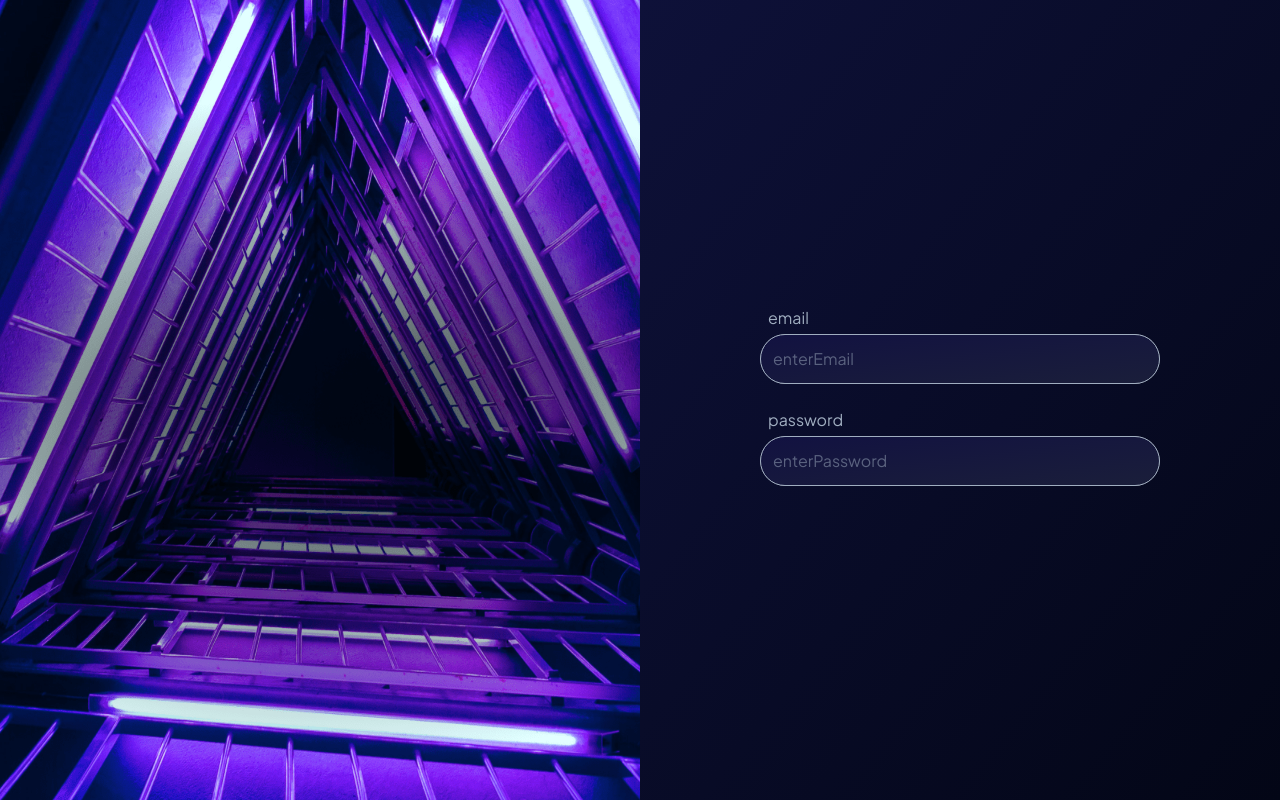
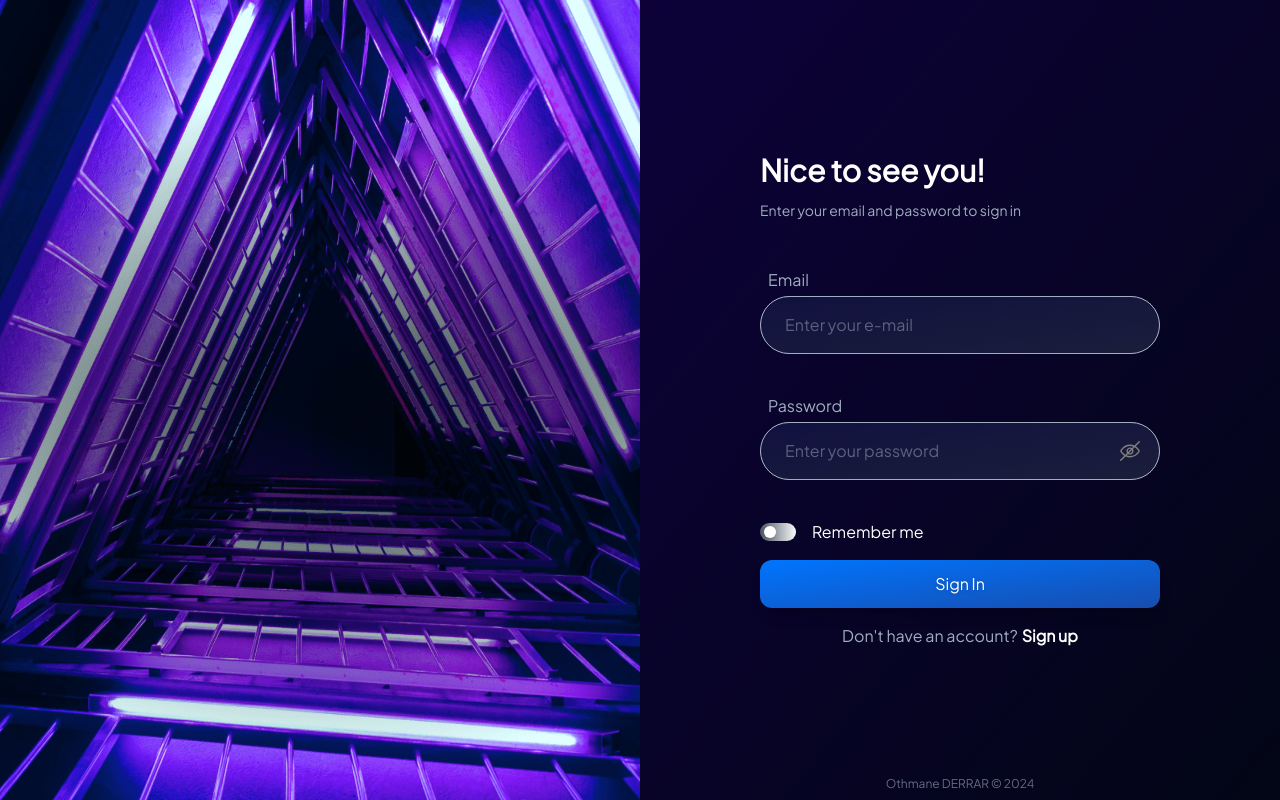
Before and after one commit to OthDr/dot-dashboard, a React (Create React App) app: page /sign-in in a window 1280 px wide. Built offline with nearby package versions, Linux system fonts and the light colour scheme.

Commit message:
signIn styling

```diff
--- /dev/null
+++ b/src/components/buttons/PrimaryButton.tsx
@@ -0,0 +1,28 @@
+import React from 'react'
+import LoadingSpinner from '../include/LoadingSpinner';
+import { useTranslation } from 'react-i18next';
+
+type Props = {
+    loading: boolean;
+    handleClick: () => void;
+};
+
+const PrimaryButton: React.FC<Props> = ({ loading, handleClick }) => {
+
+    const { t } = useTranslation();
+
+    return (
+        <button
+            disabled={loading}
+            className="bg-gradient-to-tl from-[#174DAF] to-primaryBlue px-4 md:px-6 py-3 w-full flex flex-col items-center justify-center rounded-xl text-white hover:rounded-lg hover:brightness-110 shadow-lg duration-100"
+            onClick={handleClick}
+        >
+            {loading
+                ? (< LoadingSpinner />)
+                : <p className='drop-shadow'>{t('signInBtn')}</p>
+            }
+        </button>
+    )
+}
+
+export default PrimaryButton
--- /dev/null
+++ b/src/components/buttons/SwitchButton.tsx
@@ -0,0 +1,33 @@
+import React from 'react';
+import { useTranslation } from 'react-i18next';
+
+type Props = {
+    isOn: boolean;
+    onSwitchToggle: (event: any) => void;
+};
+
+const SwitchButton: React.FC<Props> = ({ isOn, onSwitchToggle }) => {
+
+    const { t } = useTranslation();
+
+    return (
+        <div className="flex items-center gap-x-4">
+            <button
+                type='button'
+                className={`bg-gray-300 rounded-full w-9 h-[18px] flex items-center transition-colors ${isOn ? 'bg-gradient-to-l from-blue-300 to-primaryBlue' : 'bg-gradient-to-r from-gray-600 to-gray-50'
+                    }`}
+                onClick={(event: any) => onSwitchToggle(event)}
+            >
+                <span
+                    className={`bg-white brightness-100 w-3 h-3 rounded-full shadow-md transform transition-transform duration-300 ${isOn ? 'translate-x-[21px]' : 'translate-x-1'
+                        }`}
+                />
+            </button>
+            <p className='text-primaryWhite'>
+                {t("rememberMe")}
+            </p>
+        </div>
+    );
+};
+
+export default SwitchButton;
--- /dev/null
+++ b/src/components/include/DothBottomLabel.tsx
@@ -0,0 +1,13 @@
+import React from 'react';
+
+const DothBottomLabel = () => {
+    return (
+        <div className='absolute text-xs w-full bottom-2'>
+            <span className='block w-fit mx-auto text-baseGray opacity-60 drop-shadow'>
+            Othmane DERRAR &copy; {" " + new Date().getFullYear() + " "}
+            </span>
+        </div>
+    );
+};
+
+export default DothBottomLabel;
--- /dev/null
+++ b/src/components/include/LoadingSpinner.tsx
@@ -0,0 +1,16 @@
+import React from 'react';
+
+const LoadingSpinner: React.FC = () => {
+    return (
+        <div className="relative">
+            <span className="animate-spin text-primaryWhite">
+                <svg aria-hidden="true" className="w-6 h-6 text-gray-200 animate-spin fill-primaryBlue" viewBox="0 0 100 101" fill="none" xmlns="http://www.w3.org/2000/svg">
+                    <path d="M100 50.5908C100 78.2051 77.6142 100.591 50 100.591C22.3858 100.591 0 78.2051 0 50.5908C0 22.9766 22.3858 0.59082 50 0.59082C77.6142 0.59082 100 22.9766 100 50.5908ZM9.08144 50.5908C9.08144 73.1895 27.4013 91.5094 50 91.5094C72.5987 91.5094 90.9186 73.1895 90.9186 50.5908C90.9186 27.9921 72.5987 9.67226 50 9.67226C27.4013 9.67226 9.08144 27.9921 9.08144 50.5908Z" fill="currentColor" />
+                    <path d="M93.9676 39.0409C96.393 38.4038 97.8624 35.9116 97.0079 33.5539C95.2932 28.8227 92.871 24.3692 89.8167 20.348C85.8452 15.1192 80.8826 10.7238 75.2124 7.41289C69.5422 4.10194 63.2754 1.94025 56.7698 1.05124C51.7666 0.367541 46.6976 0.446843 41.7345 1.27873C39.2613 1.69328 37.813 4.19778 38.4501 6.62326C39.0873 9.04874 41.5694 10.4717 44.0505 10.1071C47.8511 9.54855 51.7191 9.52689 55.5402 10.0491C60.8642 10.7766 65.9928 12.5457 70.6331 15.2552C75.2735 17.9648 79.3347 21.5619 82.5849 25.841C84.9175 28.9121 86.7997 32.2913 88.1811 35.8758C89.083 38.2158 91.5421 39.6781 93.9676 39.0409Z" fill="currentFill" />
+                </svg>
+            </span>
+        </div >
+    );
+};
+
+export default LoadingSpinner;
--- a/src/components/inputs/PrimaryAuthInput.tsx
+++ b/src/components/inputs/PrimaryAuthInput.tsx
@@ -1,5 +1,7 @@
-import React from 'react'
+import React, { useState } from 'react'
 import { useTranslation } from 'react-i18next';
+import { ReactComponent as PasswordOn } from '../../assets/buttons/passwordOn.svg';
+import { ReactComponent as PasswordOff } from '../../assets/buttons/passwordOff.svg';
 
 type Props = {
     name: string,
@@ -19,8 +21,12 @@ const PrimaryAuthInput: React.FC<Props> = ({
 
     const { t } = useTranslation();
 
+    const borderStyle = (formik.touched[name] && formik.errors[name]) ? "border-red-400" : "border-baseGray";
+
+    const [showPassword, setShowPassword] = useState<boolean>(false);
+
     return (
-        <div className='relative w-full flex-col items-start pb-2'>
+        <div className='relative w-full flex-col items-start pb-6'>
 
             {label &&
                 <label
@@ -30,17 +36,28 @@ const PrimaryAuthInput: React.FC<Props> = ({
                     {t(label)}
                 </label>
             }
+            <div className="relative w-full h-fit block">
                 <input
                     name={name}
-                className='p-2 md:p-3 w-full text-baseGray text-sm md:text-base placeholder:text-baseGray/50 rounded-full border border-baseGray bg-gradient-to-br from-darkBlue to-darkPurple outline-none focus:shadow-md focus:border-primaryBlue focus:shadow-purple-600/50 duration-200'
-                type={inputType}
+                    className={`px-4 md:px-6 py-3 md:py-4 w-full text-baseGray text-sm md:text-base placeholder:text-baseGray/50 rounded-full border bg-gradient-to-br from-darkBlue to-darkPurple outline-none shadow-md shadow-transparent focus:border-primaryBlue hover:shadow-purple-600/35 focus:shadow-purple-600/50 duration-200 ${borderStyle}`}
+                    type={showPassword ? "text" : inputType}
                     placeholder={t(placeHolder)}
                     onBlur={formik.handleBlur}
                     onChange={formik.handleChange}
                     value={formik.values[name]}
                 />
+
+                {/* Toggle show/hide pwd */}
+                {inputType === "password" && (
+                    showPassword ?
+                        <PasswordOn onClick={() => setShowPassword(false)} className='absolute text-gray-600 w-5 h-5 bottom-1/3 end-5 cursor-pointer' />
+                        :
+                        <PasswordOff onClick={() => setShowPassword(true)} className='absolute text-gray-600 w-5 h-5 bottom-1/3 end-5 cursor-pointer' />
+                )
+                }
+            </div>
             {formik.touched[name] && formik.errors[name] && (
-                <p className="absolute flex text-primaryRed -bottom-4 left-0 text-xs lg:text-sm">
+                <p className="absolute flex text-primaryRed -bottom-0 start-2 text-xs lg:text-sm">
                     {formik.errors[name]}
                 </p>
             )}
--- a/src/index.css
+++ b/src/index.css
@@ -22,6 +22,11 @@ body {
   font-family: 'Plus Jakarta Sans';
 }
 
+#gradientH1 {
+
+}
+
+
 
 code {
   font-family: source-code-pro, Menlo, Monaco, Consolas, 'Courier New',
--- a/src/index.tsx
+++ b/src/index.tsx
@@ -2,6 +2,7 @@ import React from 'react';
 import ReactDOM from 'react-dom/client';
 import './index.css';
 import App from './App';
+import './utils/i18n';
 
 const root = ReactDOM.createRoot(
   document.getElementById('root') as HTMLElement
--- a/src/locales/en.json
+++ b/src/locales/en.json
@@ -6,7 +6,25 @@
     "password": "Password",
     "passwordConfirm": "Password confirm",
     "enterPassword": "Enter your password",
+    "enterEmail": "Enter your e-mail",
     "confirmPassword": "Confirm your new password",
     "passwordMatchmErr": "Not matched passwords",
-    "invalidEmail": "Invalid email"
+    "signInH3": "inspired by the future",
+    "signInH1": "The ultimate DOTH Dashboard",
+    "signInFormH1": "Nice to see you!",
+    "signInFormP": "Enter your email and password to sign in",
+    "invalidEmail": "Invalid email",
+    "requiredEmail": "Email is required",
+    "maxCharachters_255": "Maximum characters allowed is 255",
+    "minCharachters_5": "Minimum characters allowed is 5",
+    "requiredPassword": "Password is required",
+    "enterFullName": "Enter your fullname",
+    "enterPhone": "Enter your phone",
+    "acceptConditions": "Accept our conditions",
+    "youHaveAccount": "You have account",
+    "signUp": "Sign up",
+    "signIn": "Sign In",
+    "signInBtn": "Sign In",
+    "rememberMe": "Remember me",
+    "dontHaveAccount": "Don't have an account?"
 }
--- a/src/scenes/auth/SignIn.tsx
+++ b/src/scenes/auth/SignIn.tsx
@@ -1,11 +1,25 @@
-import React from 'react'
+import React, { useState } from 'react'
 import PrimaryAuthInput from '../../components/inputs/PrimaryAuthInput';
 import { SignUpRequestPayload } from '../../data/request/SignUpRequestPayload';
 import { useFormik } from 'formik';
 import signInValidation from '../../utils/formValidation/signInValidation';
 import bg from "../../assets/bg/signInBg.png";
+import { useTranslation } from 'react-i18next';
+import SwitchButton from '../../components/buttons/SwitchButton';
+import PrimaryButton from '../../components/buttons/PrimaryButton';
+import { Link } from 'react-router-dom';
+import DothBottomLabel from '../../components/include/DothBottomLabel';
 
 const SignIn: React.FC = () => {
+
+    const { t } = useTranslation();
+
+    const [isRemeberMe, setIsRemeberMe] = useState<boolean>(false);
+
+    const handleRemeberMe = (event: any) => {
+        event.preventDefault();
+        setIsRemeberMe(prev => !prev);
+    };
 
     const initialValues: SignUpRequestPayload = (
         {
@@ -26,17 +40,27 @@ const SignIn: React.FC = () => {
         }
     });
 
-    console.log(formik.values);
     return (
         <div className='max-w-[1920px] mx-auto flex h-screen'>
 
-            <img className='w-1/2' src={bg} alt="" />
+            <div className="relative w-1/2 hidden lg:block">
+                <img className='w-full h-full' src={bg} alt="" />
+                <div className="absolute top-0 start-0 drop-shadow-md capitalize w-full h-full flex flex-col gap-y-4  items-center justify-center bg-transparent text-primaryWhite font-bold animate-slowfade2">
+                    <h3 className='opacity-75 text-lg'>{t("signInH3")}</h3>
+                    <h1 className='lg:text-4xl'>{t("signInH1")}</h1>
+                </div>
+            </div>
 
-            <div className="w-1/2 flex flex-col items-center justify-center  bg-gradient-to-br from-darkestPurple1 to-darkestPurple2">
+            <div className="relative w-full p-4 lg:p-0 lg:w-1/2 flex flex-col items-center justify-center  bg-gradient-to-br from-darkestPurple1 to-darkestPurple2">
                 <form
-                    className='w-full md:w-[400px] space-y-2 md:space-y-4'
-                    action=""
+                    className='w-full md:w-[400px] space-y-2 md:space-y-4 animate-slowfade2'
+                    onSubmit={formik.handleSubmit}
                 >
+                    <div className="block space-y-2 lg:space-y-3 pb-4 lg:pb-8">
+                        <h1 id="gradientH1" className='text-start text-primaryWhite font-bold text-lg lg:text-3xl'>{t("signInFormH1")}</h1>
+                        <p className='text-start text-baseGray text-xs lg:text-sm'>{t("signInFormP")}</p>
+                    </div>
+
                     <PrimaryAuthInput
                         name="email"
                         label="email"
@@ -51,7 +75,24 @@ const SignIn: React.FC = () => {
                         placeHolder="enterPassword"
                         formik={formik}
                     />
+
+                    <SwitchButton
+                        isOn={isRemeberMe}
+                        onSwitchToggle={handleRemeberMe}
+                    />
+
+                    <PrimaryButton
+                        handleClick={() => null}
+                        loading={false}
+                    />
+
+                    <div className="w-fit mx-auto flex gap-x-1 text-sm lg:text-base text-baseGray">
+                        <p>{t("dontHaveAccount")}</p>
+                        <Link to="/sign-up" className='text-primaryWhite font-bold hover:underline'>{t("signUp")}</Link>
+                    </div>
                 </form>
+
+                <DothBottomLabel />
             </div>
         </div>
     )
--- a/src/utils/formValidation/signInValidation.ts
+++ b/src/utils/formValidation/signInValidation.ts
@@ -1,12 +1,20 @@
 import * as Yup from 'yup';
+import { SignUpRequestPayload } from '../../data/request/SignUpRequestPayload';
 import { t } from 'i18next';
 
 
-const signInValidation = Yup.object({
-    email: Yup.string().required(`${t('required')}`),
-    password: Yup.string().required(`${t('required')}`)
-});
-
-
+const signInValidation: Yup.Schema<SignUpRequestPayload> = Yup.object(
+    {
+        email: Yup
+            .string()
+            .email(`${t("invalidEmail")}`)
+            .required(`${t('requiredEmail')}`),
+        password: Yup
+            .string()
+            .max(255, `${t("maxCharachters_255")}`)
+            .min(5, `${t("minCharachters_5")}`)
+            .required(`${t('requiredPassword')}`),
+    }
+);
 
 export default signInValidation;
--- a/tailwind.config.js
+++ b/tailwind.config.js
@@ -10,9 +10,9 @@ module.exports = {
       },
       colors: {
         primaryBlue: '#0075FF',
-        darkBlue: '#121241',
+        darkBlue: '#111140',
         darkPurple: '#1A1E3A',
-        darkestPurple1: '#0E1139',
+        darkestPurple1: '#0d0139',
         darkestPurple2: '#030616',
         primaryGreen: '#01B574',
         primaryWhite: '#FFFFFF',
```
Also changed, not shown: src/components/buttons/TogglePasswordButton.tsx (added, +24 -0 lines), src/assets/buttons/passwordOff.svg (added), src/assets/buttons/passwordOn.svg (added). Lines whose indentation alone changed are shown as unchanged.
